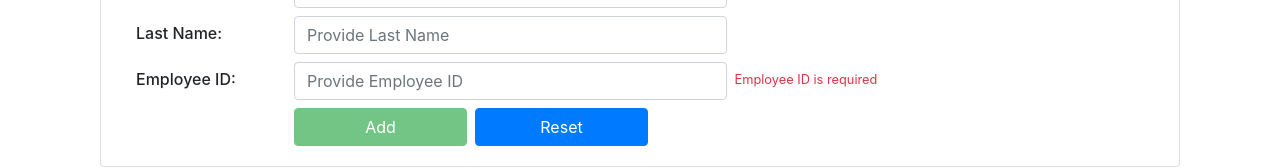
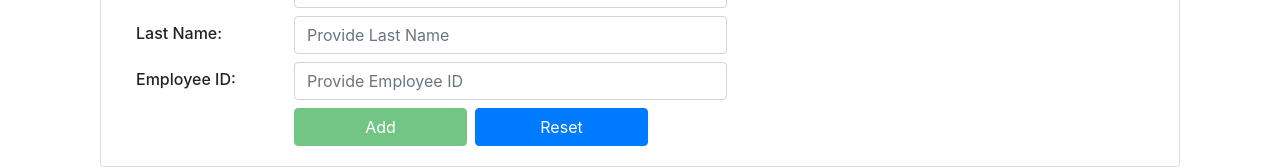
Before and after one commit to selvamsubramani/ProjectManager, an Angular app: page /adduser in a window 1280 px wide. Shown: the part 236-404 px from the top of the page. Built offline with nearby package versions, Linux system fonts and the light colour scheme.

Commit message:
Employee Id field is updated

```diff
--- a/src/app/ui/add-project/add-project.component.html
+++ b/src/app/ui/add-project/add-project.component.html
@@ -38,7 +38,7 @@
         <section name="searchsortuser" class="card">
             <div class="input-group mt-2 mb-2 ml-2">
                 <input type="text" class="form-control col-4" placeholder="Search Project ...">
-                <span class="ml-2 mr-2 pt-2">Sort By:</span>
+                <span class="ml-2 mr-2 pt-2">Sort by:</span>
                 <input type="button" class="ml-1 btn btn-secondary" value="Start Date">
                 <input type="button" class="ml-1 btn btn-secondary" value="End Date">
                 <input type="button" class="ml-1 btn btn-secondary" value="Priority">
--- a/src/app/ui/add-user/add-user.component.html
+++ b/src/app/ui/add-user/add-user.component.html
@@ -35,9 +35,9 @@
                     <h6 class="col-1 col-md-2 col-sm-3 mt-2">Employee ID: </h6>
                     <input type="number" name="employeeId" class="form-control col-4 col-md-5 col-sm-6 rounded"
                         placeholder="Provide Employee ID" required [(ngModel)]="user.EmployeeId" #employeeId="ngModel"
-                        [class.is-invalid]="employeeId.invalid && lastname.touched"
+                        [class.is-invalid]="employeeId.invalid && employeeId.touched"
                         [class.is-valid]="employeeId.valid && employeeId.touched">
-                    <small [class.d-none]="employeeId.valid || lastname.employeeId" class="text-danger ml-2 mt-2">
+                    <small [class.d-none]="employeeId.valid || employeeId.untouched" class="text-danger ml-2 mt-2">
                         Employee ID is required
                     </small>
                 </div>
```
